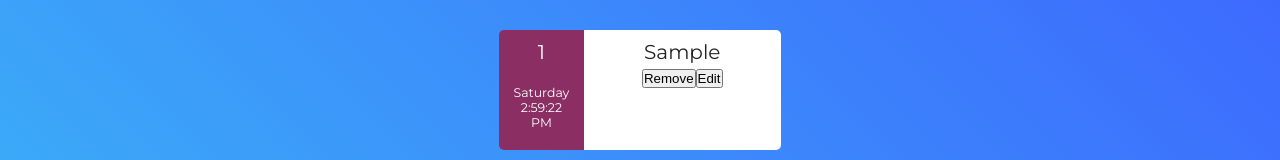
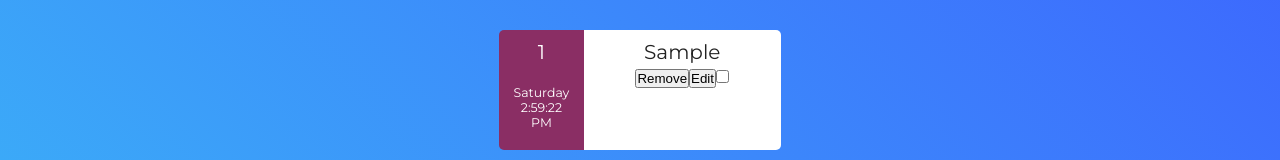
Before and after one commit to dragosbus/todo-react, a React (Create React App) app: page / in a window 1280 px wide. Both pictures are taken after typing "Sample" into the empty fields and a click on the input 640 px from the left and 254 px from the top of the page. Shown: the part 370-530 px from the top of the page. Built offline with nearby package versions, Linux system fonts and the light colour scheme.

Commit message:
when che checbox is clicked the value of completed is changed correctly

```diff
--- a/src/App.js
+++ b/src/App.js
@@ -14,6 +14,7 @@ class App extends Component {
     const addTask = bindActionCreators(ActionTaskCreators.addTask, dispatch);
     const removeTask = bindActionCreators(ActionTaskCreators.removeTask, dispatch);
     const editTask = bindActionCreators(ActionTaskCreators.editTask, dispatch);
+    const completeTask = bindActionCreators(ActionTaskCreators.completeTask, dispatch)
     return (
       <div className="app">
         <Header />
@@ -22,6 +23,7 @@ class App extends Component {
           items={tasks}
           remove={removeTask}
           editAction = {editTask}
+          complete={completeTask}
         />
       </div>
     );
--- a/src/components/Task.js
+++ b/src/components/Task.js
@@ -44,6 +44,7 @@ export class Task extends Component {
           {valueTask}
           <button onClick={this.props.remove}>Remove</button>
           {editBtn}
+          <input type="checkbox" onChange={this.props.complete}/>
         </div>
       </li>
     );
--- a/src/components/Tasks.js
+++ b/src/components/Tasks.js
@@ -13,6 +13,7 @@ export class Tasks extends Component {
             date={task.date}
             remove={() => this.props.remove(i)}
             editAction={this.props.editAction}
+            complete={()=>this.props.complete(i)}
           />
         ))}
       </ul>
--- a/src/reducers/taskReducer.js
+++ b/src/reducers/taskReducer.js
@@ -54,10 +54,11 @@ const taskReducer = (state = initialState, action) => {
                 id: state.id
             };
         case ActionTypes.COMPLETE_TASK:
+        console.log(action.index)
             return {
                 tasks: state.tasks.map((task, index)=> {
-                    if(index=== action.index -1) {
-                        task.completed = true;
+                    if(index=== action.index) {
+                        task.completed = !task.completed;
                     }
                     return task;
                 }),
```
